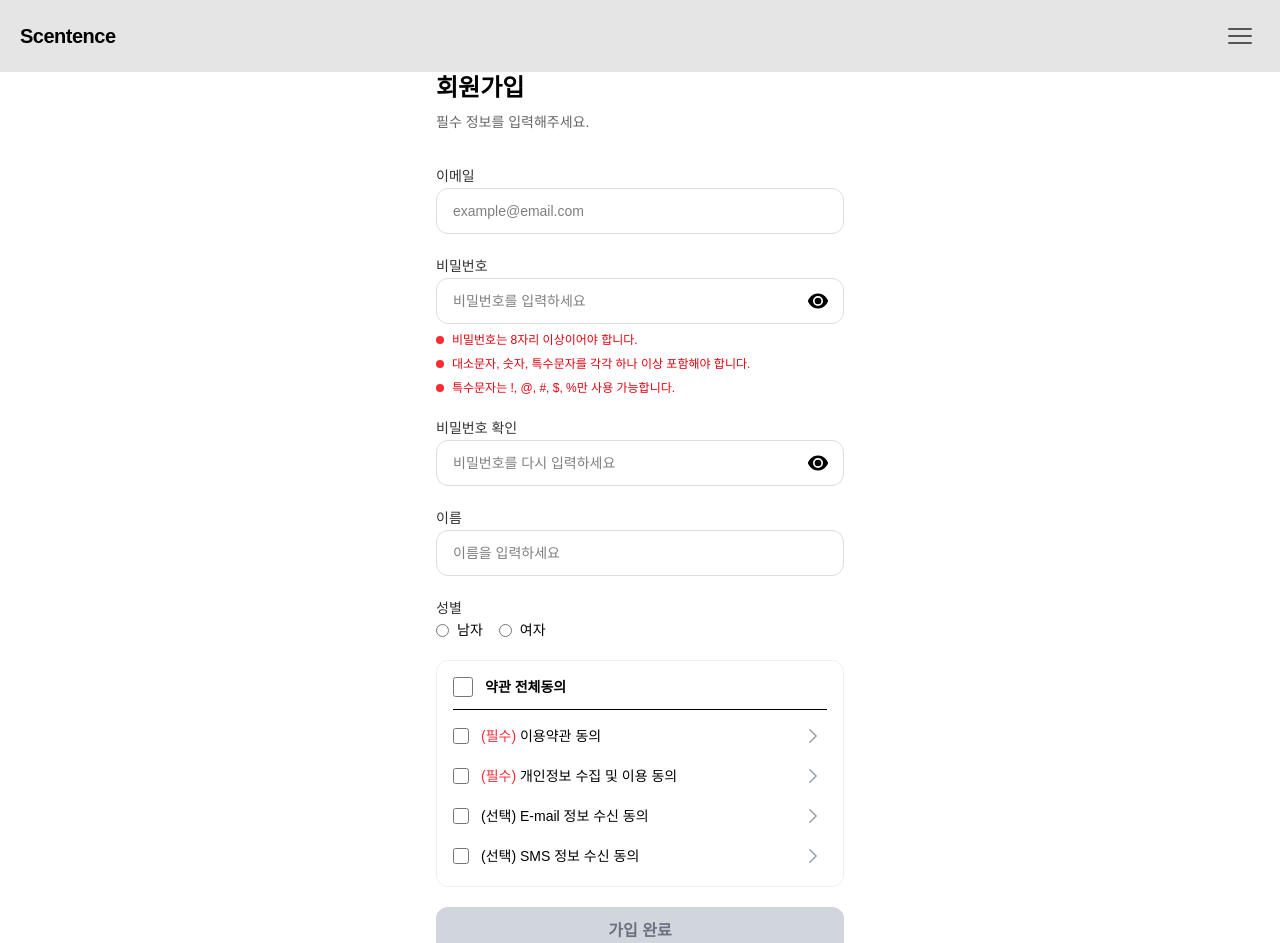
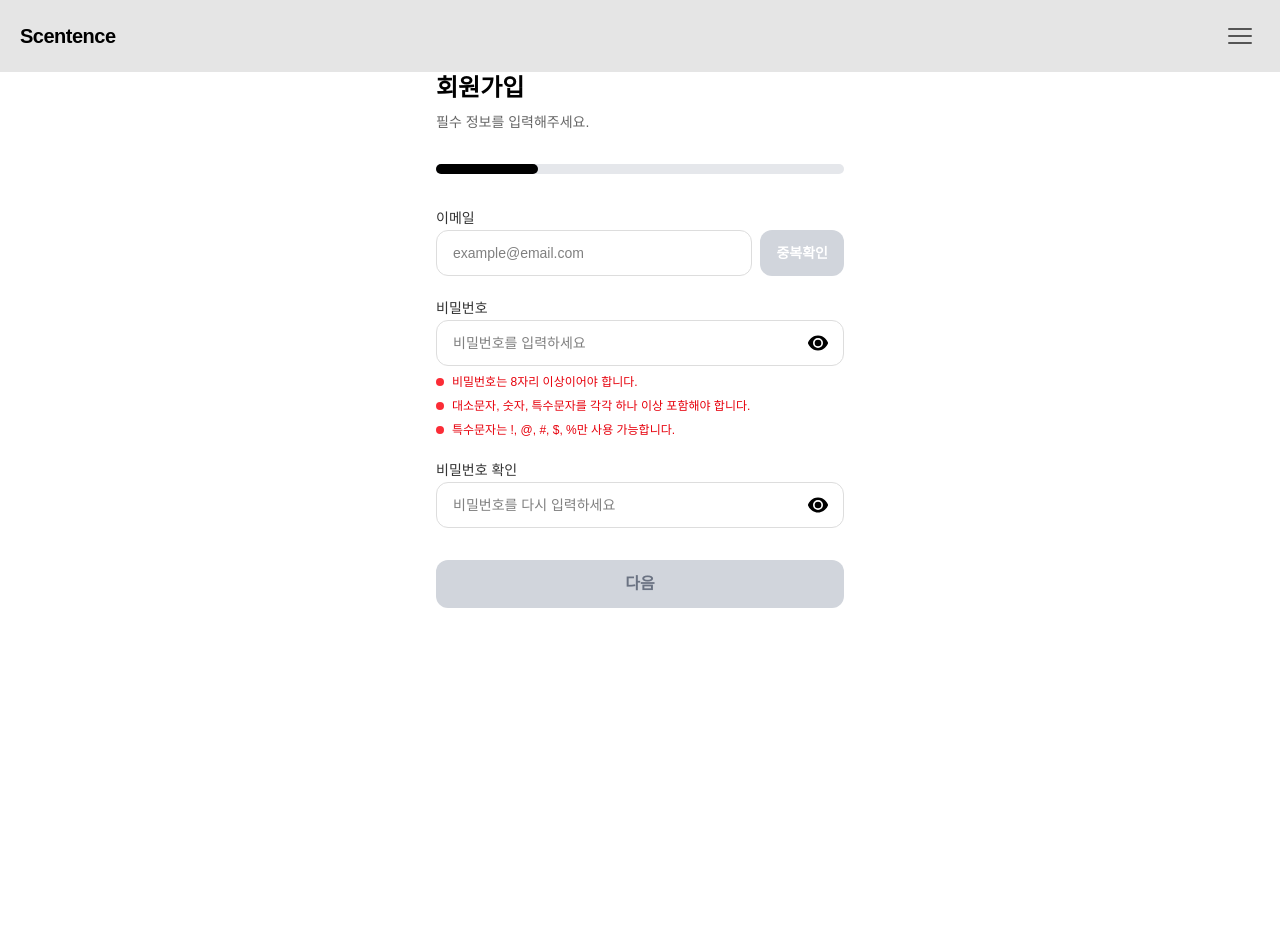
Before and after one commit to Scentence/Scentence_aws_test, a Next.js app in the folder frontend/: page /signup in a window 1280 px wide. Shown: the top 943 px of the page. After the commit the page ends 800 px from the top, so only its background shows below. Built offline with nearby package versions, Linux system fonts and the light colour scheme; no server answers.

Commit message:
feat:전문가/비숙련자 구분추가

```diff
--- a/frontend/app/signup/page.tsx
+++ b/frontend/app/signup/page.tsx
@@ -76,6 +76,7 @@ Scentence에서 제공하는 이벤트, 신규 서비스, 프로모션 등 다
 export default function SignupPage() {
   const router = useRouter();
   const [isSidebarOpen, setIsSidebarOpen] = useState(false);
+  const [currentStep, setCurrentStep] = useState(1);
   const [termsAgree, setTermsAgree] = useState(false);
   const [privacyAgree, setPrivacyAgree] = useState(false);
   const [emailAlarmAgree, setEmailAlarmAgree] = useState(false);
@@ -83,11 +84,18 @@ export default function SignupPage() {
   const [email, setEmail] = useState("");
   const [name, setName] = useState("");
   const [sex, setSex] = useState<"M" | "F" | "">("");
+  const [phoneNo, setPhoneNo] = useState("");
+  const [address, setAddress] = useState("");
+  const [nickname, setNickname] = useState("");
+  const [userMode, setUserMode] = useState<"BEGINNER" | "EXPERT" | "">("");
+  const [profileImageFile, setProfileImageFile] = useState<File | null>(null);
+  const [profileImageUrl, setProfileImageUrl] = useState("");
   const [password, setPassword] = useState("");
   const [confirmPassword, setConfirmPassword] = useState("");
   const [isPasswordVisible, setIsPasswordVisible] = useState(false);
   const [isConfirmVisible, setIsConfirmVisible] = useState(false);
   const [hasTypedConfirm, setHasTypedConfirm] = useState(false);
+  const [emailCheckStatus, setEmailCheckStatus] = useState<"idle" | "checking" | "available" | "unavailable">("idle");
   const [submitMessage, setSubmitMessage] = useState<string | null>(null);
   const [isSubmitting, setIsSubmitting] = useState(false);
   const [popupContent, setPopupContent] = useState<{ title: string; content: string; onAgree: () => void } | null>(null);
@@ -149,22 +157,45 @@ export default function SignupPage() {
     return { text: "비밀번호가 일치하지 않습니다.", isMatch: false };
   }, [confirmPassword, hasTypedConfirm, password]);
 
-  const canSubmit =
-    email.trim().length > 0 &&
-    passwordRules.minLength &&
-    passwordRules.hasRequiredSets &&
-    passwordRules.allowedSpecialsOnly &&
-    password === confirmPassword &&
-    termsAgree &&
-    privacyAgree;
-
-  const handleSubmit = async (event: FormEvent<HTMLFormElement>) => {
-    event.preventDefault();
-    if (!canSubmit) {
-      setSubmitMessage("필수 항목을 확인해주세요.");
+  const handleEmailCheck = async () => {
+    if (!email.trim()) return;
+    setEmailCheckStatus("checking");
+    try {
+      const response = await fetch(`${apiBaseUrl}/users/check-email?email=${encodeURIComponent(email.trim())}`);
+      if (!response.ok) {
+        setEmailCheckStatus("unavailable");
         return;
       }
+      const data = await response.json();
+      setEmailCheckStatus(data.available ? "available" : "unavailable");
+    } catch (error) {
+      setEmailCheckStatus("unavailable");
+    }
+  };
 
+  const handleImageUpload = (event: React.ChangeEvent<HTMLInputElement>) => {
+    const file = event.target.files?.[0];
+    if (file) {
+      setProfileImageFile(file);
+      const url = URL.createObjectURL(file);
+      setProfileImageUrl(url);
+    }
+  };
+
+  const nextStep = () => {
+    if (currentStep < 4) setCurrentStep(currentStep + 1);
+  };
+
+  const prevStep = () => {
+    if (currentStep > 1) setCurrentStep(currentStep - 1);
+  };
+
+  const canProceedStep1 = email.trim() && emailCheckStatus === "available" && passwordRules.minLength && passwordRules.hasRequiredSets && passwordRules.allowedSpecialsOnly && password === confirmPassword;
+  const canProceedStep2 = name.trim() && sex && phoneNo.trim() && address.trim();
+  const canProceedStep3 = termsAgree && privacyAgree;
+  const canProceedStep4 = nickname.trim() && userMode;
+
+  const handleSubmit = async () => {
     setIsSubmitting(true);
     setSubmitMessage(null);
 
@@ -175,8 +206,12 @@ export default function SignupPage() {
         body: JSON.stringify({
           email: email.trim(),
           password,
-          name: name.trim() || null,
+          name: name.trim(),
           sex: sex || null,
+          phone_no: phoneNo.trim() || null,
+          address: address.trim() || null,
+          nickname: nickname.trim() || null,
+          user_mode: userMode || null,
           req_agr_yn: termsAgree && privacyAgree ? "Y" : "N",
           email_alarm_yn: emailAlarmAgree ? "Y" : "N",
           sns_alarm_yn: snsAlarmAgree ? "Y" : "N",
@@ -190,6 +225,20 @@ export default function SignupPage() {
         return;
       }
 
+      const data = await response.json();
+      const memberId = data.member_id;
+
+      // Upload profile image if exists
+      if (profileImageFile && memberId) {
+        const formData = new FormData();
+        formData.append("file", profileImageFile);
+        await fetch(`${apiBaseUrl}/users/profile/${memberId}/image`, {
+          method: "POST",
+          body: formData,
+        });
+        // Ignore errors for image upload
+      }
+
       router.push("/login");
     } catch (error) {
       setSubmitMessage("회원가입에 실패했습니다.");
@@ -198,59 +247,34 @@ export default function SignupPage() {
     }
   };
 
-  return (
-    <div className="min-h-screen bg-white text-black flex flex-col">
-      <Sidebar
-        isOpen={isSidebarOpen}
-        onClose={() => setIsSidebarOpen(false)}
-        context="home"
-      />
-
-      {isSidebarOpen && (
-        <div
-          className="fixed inset-0 bg-black/50 z-40 md:hidden"
-          onClick={() => setIsSidebarOpen(false)}
-        />
-      )}
-
-      {popupContent && (
-        <AgreementPopup
-            title={popupContent.title}
-            content={popupContent.content}
-            onAgree={popupContent.onAgree}
-            onClose={() => setPopupContent(null)}
-        />
-      )}
-
-      <header className="fixed top-0 left-0 w-screen flex items-center justify-between px-5 py-4 bg-[#E5E5E5] z-50">
-        <Link href="/" className="text-xl font-bold text-black tracking-tight">
-          Scentence
-        </Link>
-        <button onClick={() => setIsSidebarOpen(true)} className="p-1">
-          <svg xmlns="http://www.w3.org/2000/svg" fill="none" viewBox="0 0 24 24" strokeWidth={1.5} stroke="currentColor" className="w-8 h-8 text-[#555]">
-            <path strokeLinecap="round" strokeLinejoin="round" d="M3.75 6.75h16.5M3.75 12h16.5m-16.5 5.25h16.5" />
-          </svg>
-        </button>
-      </header>
-
-      <main className="flex-1 px-5 py-8 w-full max-w-md mx-auto pt-[72px]">
-        <div className="space-y-2 mb-8">
-          <h2 className="text-2xl font-bold">회원가입</h2>
-          <p className="text-sm text-[#666]">필수 정보를 입력해주세요.</p>
-        </div>
-
-        <form className="space-y-5" onSubmit={handleSubmit}>
+  const renderStep1 = () => (
+    <div className="space-y-5">
       <div className="space-y-2">
         <label htmlFor="email" className="text-sm font-medium text-[#333]">이메일</label>
+        <div className="flex gap-2">
           <input
             id="email"
             name="email"
             type="email"
             placeholder="example@email.com"
             value={email}
-              onChange={(event) => setEmail(event.target.value)}
-              className="w-full rounded-xl border border-[#DDD] px-4 py-3 text-sm focus:outline-none focus:ring-2 focus:ring-black/20"
+            onChange={(event) => {
+              setEmail(event.target.value);
+              setEmailCheckStatus("idle");
+            }}
+            className="flex-1 rounded-xl border border-[#DDD] px-4 py-3 text-sm focus:outline-none focus:ring-2 focus:ring-black/20"
           />
+          <button
+            type="button"
+            onClick={handleEmailCheck}
+            disabled={!email.trim() || emailCheckStatus === "checking"}
+            className="rounded-xl bg-black px-4 py-3 text-sm font-bold text-white disabled:bg-gray-300"
+          >
+            {emailCheckStatus === "checking" ? "확인중..." : "중복확인"}
+          </button>
+        </div>
+        {emailCheckStatus === "available" && <p className="text-xs text-green-600">사용 가능한 이메일입니다.</p>}
+        {emailCheckStatus === "unavailable" && <p className="text-xs text-red-600">이미 사용중인 이메일입니다.</p>}
       </div>
 
       <div className="space-y-2">
@@ -330,7 +354,11 @@ export default function SignupPage() {
           </p>
         )}
       </div>
+    </div>
+  );
 
+  const renderStep2 = () => (
+    <div className="space-y-5">
       <div className="space-y-2">
         <label htmlFor="name" className="text-sm font-medium text-[#333]">이름</label>
         <input
@@ -372,6 +400,36 @@ export default function SignupPage() {
         </div>
       </div>
 
+      <div className="space-y-2">
+        <label htmlFor="phoneNo" className="text-sm font-medium text-[#333]">핸드폰번호</label>
+        <input
+          id="phoneNo"
+          name="phoneNo"
+          type="tel"
+          placeholder="010-1234-5678"
+          value={phoneNo}
+          onChange={(event) => setPhoneNo(event.target.value)}
+          className="w-full rounded-xl border border-[#DDD] px-4 py-3 text-sm focus:outline-none focus:ring-2 focus:ring-black/20"
+        />
+      </div>
+
+      <div className="space-y-2">
+        <label htmlFor="address" className="text-sm font-medium text-[#333]">주소</label>
+        <input
+          id="address"
+          name="address"
+          type="text"
+          placeholder="주소를 입력하세요"
+          value={address}
+          onChange={(event) => setAddress(event.target.value)}
+          className="w-full rounded-xl border border-[#DDD] px-4 py-3 text-sm focus:outline-none focus:ring-2 focus:ring-black/20"
+        />
+      </div>
+    </div>
+  );
+
+  const renderStep3 = () => (
+    <div className="space-y-5">
       <div className="rounded-xl border border-[#EEE] p-4">
         <label className="flex items-center gap-3 text-sm font-semibold">
           <input
@@ -450,23 +508,180 @@ export default function SignupPage() {
           </div>
         </div>
       </div>
+    </div>
+  );
+
+  const renderStep4 = () => (
+    <div className="space-y-5">
+      <div className="space-y-2">
+        <label htmlFor="profileImage" className="text-sm font-medium text-[#333]">프로필 이미지</label>
+        <div className="flex items-center gap-6">
+          <div className="w-28 h-28 rounded-full bg-[#F2F2F2] overflow-hidden">
+            <img
+              src={profileImageUrl || "/default_profile.png"}
+              alt="프로필"
+              className="w-full h-full object-cover"
+              onError={(event) => {
+                event.currentTarget.src = "/default_profile.png";
+              }}
+            />
+          </div>
+          <div className="flex-1">
+            <input
+              id="profileImage"
+              name="profileImage"
+              type="file"
+              accept="image/*"
+              className="hidden"
+              onChange={handleImageUpload}
+            />
+            <label
+              htmlFor="profileImage"
+              className="inline-flex items-center gap-2 rounded-xl border border-[#DDD] px-4 py-2 text-sm cursor-pointer hover:bg-[#F7F7F7]"
+            >
+              <img src="/upload.svg" alt="업로드" className="w-4 h-4" />
+              이미지 업로드
+            </label>
+          </div>
+        </div>
+      </div>
+
+      <div className="space-y-2">
+        <label htmlFor="nickname" className="text-sm font-medium text-[#333]">별명</label>
+        <input
+          id="nickname"
+          name="nickname"
+          type="text"
+          placeholder="별명을 입력하세요"
+          value={nickname}
+          onChange={(event) => setNickname(event.target.value)}
+          className="w-full rounded-xl border border-[#DDD] px-4 py-3 text-sm focus:outline-none focus:ring-2 focus:ring-black/20"
+        />
+      </div>
+
+      <div className="space-y-2">
+        <span className="text-sm font-medium text-[#333]">향수 관련 지식</span>
+        <div className="flex gap-4">
+          <button
+            type="button"
+            onClick={() => setUserMode("BEGINNER")}
+            className={`flex-1 rounded-xl py-3 text-sm font-bold transition ${userMode === "BEGINNER" ? "bg-black text-white" : "bg-gray-200 text-gray-700"}`}
+          >
+            초보에요
+          </button>
+          <button
+            type="button"
+            onClick={() => setUserMode("EXPERT")}
+            className={`flex-1 rounded-xl py-3 text-sm font-bold transition ${userMode === "EXPERT" ? "bg-black text-white" : "bg-gray-200 text-gray-700"}`}
+          >
+            경험자에요
+          </button>
+        </div>
+      </div>
+    </div>
+  );
+
+  return (
+    <div className="min-h-screen bg-white text-black flex flex-col">
+      <Sidebar
+        isOpen={isSidebarOpen}
+        onClose={() => setIsSidebarOpen(false)}
+        context="home"
+      />
+
+      {isSidebarOpen && (
+        <div
+          className="fixed inset-0 bg-black/50 z-40 md:hidden"
+          onClick={() => setIsSidebarOpen(false)}
+        />
+      )}
+
+      {popupContent && (
+        <AgreementPopup
+            title={popupContent.title}
+            content={popupContent.content}
+            onAgree={popupContent.onAgree}
+            onClose={() => setPopupContent(null)}
+        />
+      )}
+
+      <header className="fixed top-0 left-0 w-screen flex items-center justify-between px-5 py-4 bg-[#E5E5E5] z-50">
+        <Link href="/" className="text-xl font-bold text-black tracking-tight">
+          Scentence
+        </Link>
+        <button onClick={() => setIsSidebarOpen(true)} className="p-1">
+          <svg xmlns="http://www.w3.org/2000/svg" fill="none" viewBox="0 0 24 24" strokeWidth={1.5} stroke="currentColor" className="w-8 h-8 text-[#555]">
+            <path strokeLinecap="round" strokeLinejoin="round" d="M3.75 6.75h16.5M3.75 12h16.5m-16.5 5.25h16.5" />
+          </svg>
+        </button>
+      </header>
+
+      <main className="flex-1 px-5 py-8 w-full max-w-md mx-auto pt-[72px]">
+        <div className="space-y-2 mb-8">
+          <h2 className="text-2xl font-bold">회원가입</h2>
+          <p className="text-sm text-[#666]">필수 정보를 입력해주세요.</p>
+        </div>
+
+        {/* Progress Bar */}
+        <div className="w-full bg-gray-200 rounded-full h-2.5 mb-8">
+          <div className="bg-black h-2.5 rounded-full transition-all duration-300" style={{width: `${(currentStep/4)*100}%`}}></div>
+        </div>
+
+        <div className="space-y-5">
+          {currentStep === 1 && renderStep1()}
+          {currentStep === 2 && renderStep2()}
+          {currentStep === 3 && renderStep3()}
+          {currentStep === 4 && renderStep4()}
+        </div>
 
         {submitMessage && (
-            <p className="text-xs text-red-600">{submitMessage}</p>
+          <p className="text-xs text-red-600 mt-4">{submitMessage}</p>
         )}
 
+        <div className="flex gap-4 mt-8">
+          {currentStep > 1 && (
             <button
-            type="submit"
-            disabled={!canSubmit || isSubmitting}
-            className={`w-full py-3 rounded-xl font-bold transition ${
-              !canSubmit || isSubmitting
-                ? "bg-gray-300 text-gray-500 cursor-not-allowed"
-                : "bg-black text-white hover:opacity-90"
+              type="button"
+              onClick={prevStep}
+              className="flex-1 py-3 rounded-xl font-bold bg-gray-200 text-gray-700 transition hover:bg-gray-300"
+            >
+              이전
+            </button>
+          )}
+          {currentStep < 4 ? (
+            <button
+              type="button"
+              onClick={nextStep}
+              disabled={
+                (currentStep === 1 && !canProceedStep1) ||
+                (currentStep === 2 && !canProceedStep2) ||
+                (currentStep === 3 && !canProceedStep3)
+              }
+              className={`flex-1 py-3 rounded-xl font-bold transition ${
+                ((currentStep === 1 && canProceedStep1) ||
+                (currentStep === 2 && canProceedStep2) ||
+                (currentStep === 3 && canProceedStep3))
+                  ? "bg-black text-white hover:opacity-90"
+                  : "bg-gray-300 text-gray-500 cursor-not-allowed"
               }`}
             >
-            가입 완료
+              다음
             </button>
-        </form>
+          ) : (
+            <button
+              type="button"
+              onClick={handleSubmit}
+              disabled={!canProceedStep4 || isSubmitting}
+              className={`flex-1 py-3 rounded-xl font-bold transition ${
+                canProceedStep4 && !isSubmitting
+                  ? "bg-black text-white hover:opacity-90"
+                  : "bg-gray-300 text-gray-500 cursor-not-allowed"
+              }`}
+            >
+              {isSubmitting ? "가입중..." : "가입 완료"}
+            </button>
+          )}
+        </div>
       </main>
     </div>
   );
```
Also changed, not shown: frontend/public/chick.png (added), 1 other file (tests, documents, lock files or other folders). Lines whose indentation alone changed are shown as unchanged.
